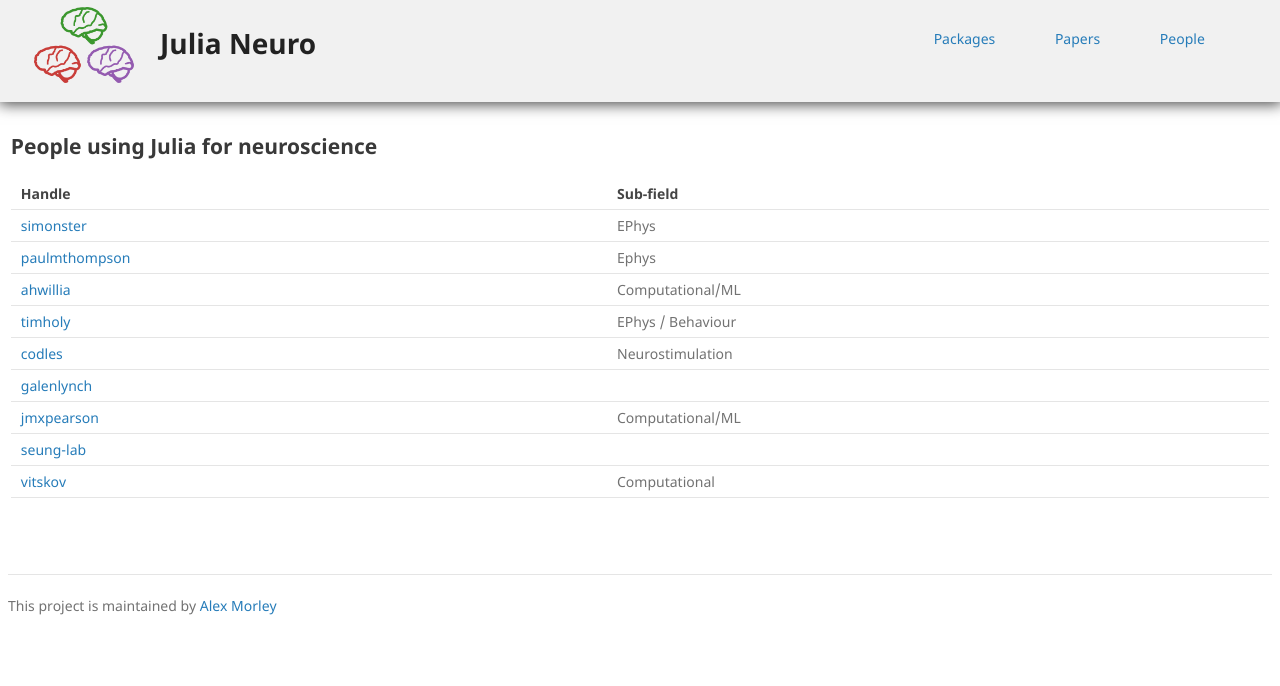
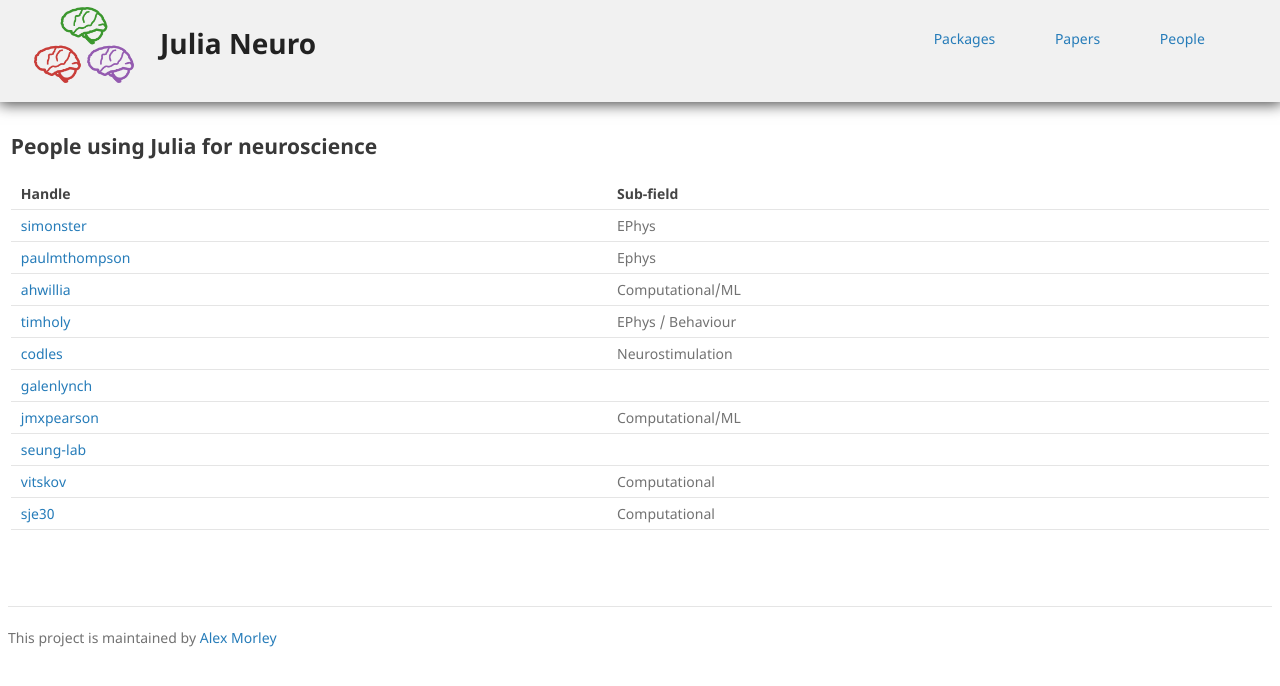
Before and after one commit to JuliaNeuro/julianeuro.github.io, a Jekyll site: the page built from people.md, in a window 1280 px wide. Shown: the top 686 px of the page. Built offline with Jekyll 4.4.1, drawn with Linux system fonts in a browser that asks for light colours; our own code applies the rules of GitHub Pages for plain Markdown files.

Commit message:
Update people.md

```diff
--- a/people.md
+++ b/people.md
@@ -15,3 +15,4 @@
 | [jmxpearson](https://github.com/jmxpearson) | Computational/ML |
 | [seung-lab](https://github.com/seung-lab) |  |
 | [vitskov](https://github.com/vitskov) | Computational |
+| [sje30](https://github.com/sje30) | Computational |
```
